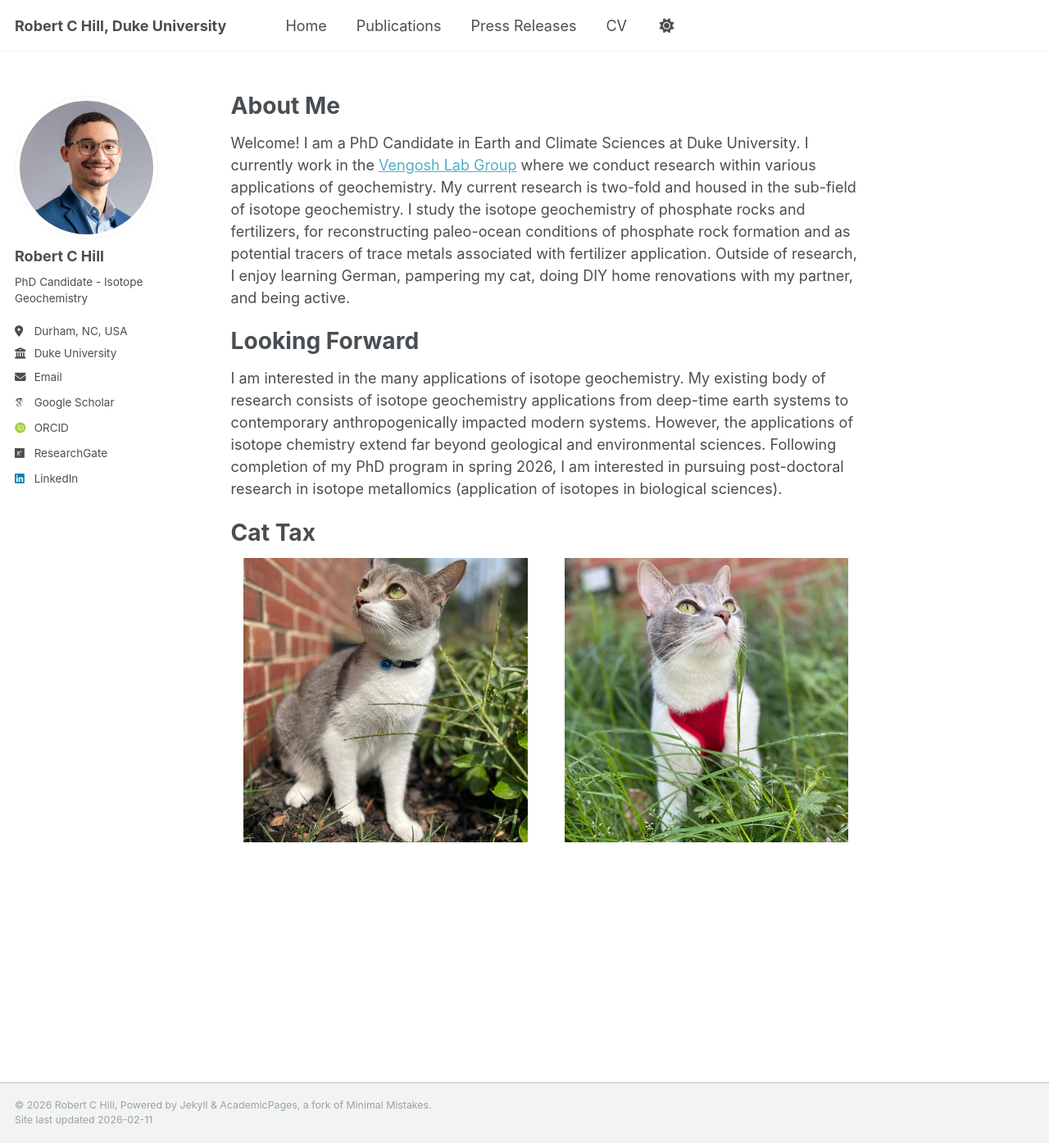
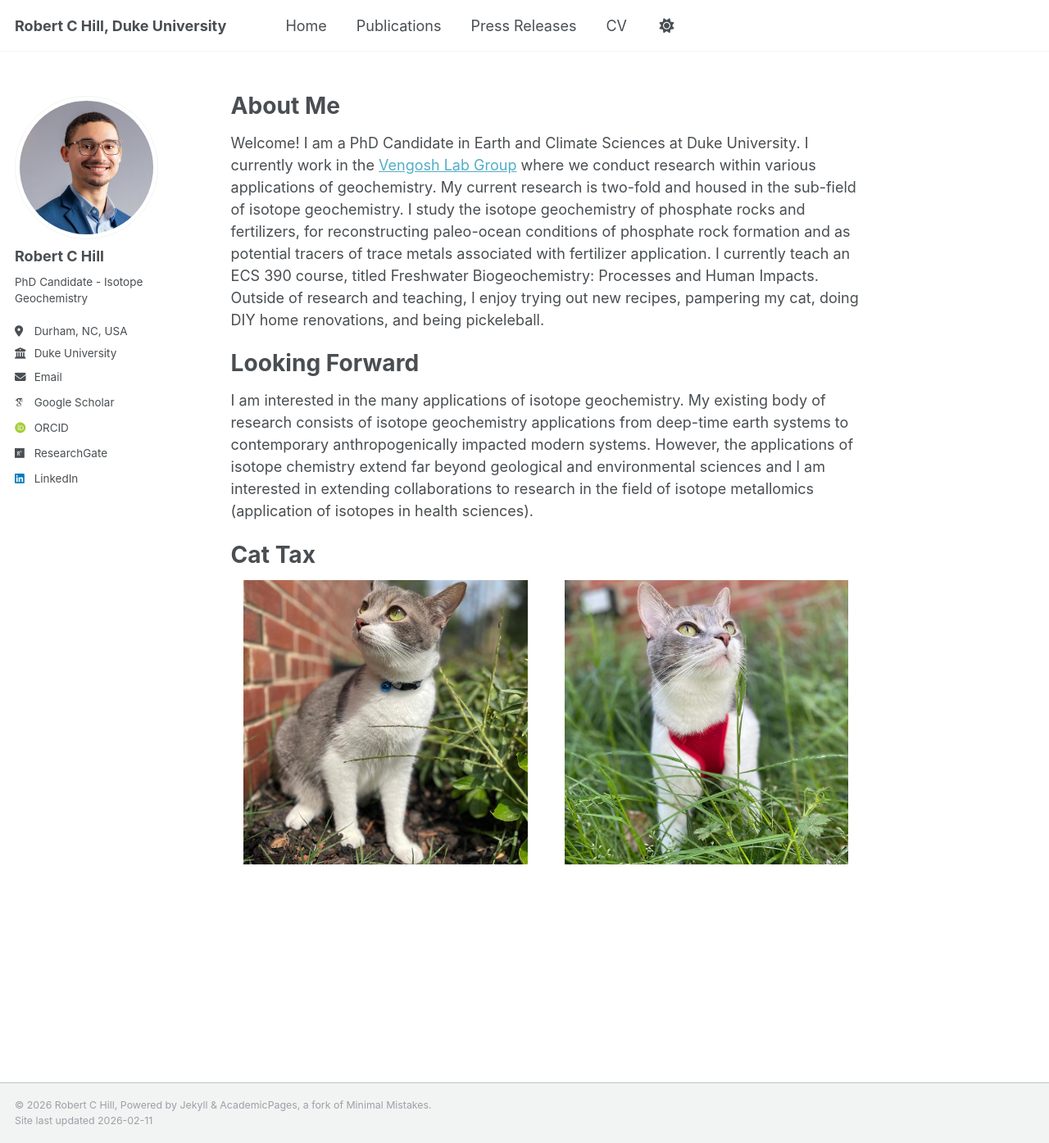
Before and after one commit to robert-c-hill/robert-c-hill.github.io, a Jekyll site: the page built from _pages/about.md, in a window 1280 px wide and 1395 px high. Shown: the whole window at 82% size. Built offline with Jekyll 4.4.1, drawn with Linux system fonts in a browser that asks for light colours; some web fonts are replaced.

Commit message:
Update about.md

```diff
--- a/_pages/about.md
+++ b/_pages/about.md
@@ -9,11 +9,11 @@ redirect_from:
 
 About Me
 ======
-Welcome! I am a PhD Candidate in Earth and Climate Sciences at Duke University. I currently work in the [Vengosh Lab Group](https://sites.nicholas.duke.edu/avnervengosh/) where we conduct research within various applications of geochemistry. My current research is two-fold and housed in the sub-field of isotope geochemistry. I study the isotope geochemistry of phosphate rocks and fertilizers, for reconstructing paleo-ocean conditions of phosphate rock formation and as potential tracers of trace metals associated with fertilizer application. Outside of research, I enjoy learning German, pampering my cat, doing DIY home renovations with my partner, and being active.
+Welcome! I am a PhD Candidate in Earth and Climate Sciences at Duke University. I currently work in the [Vengosh Lab Group](https://sites.nicholas.duke.edu/avnervengosh/) where we conduct research within various applications of geochemistry. My current research is two-fold and housed in the sub-field of isotope geochemistry. I study the isotope geochemistry of phosphate rocks and fertilizers, for reconstructing paleo-ocean conditions of phosphate rock formation and as potential tracers of trace metals associated with fertilizer application. I currently teach an ECS 390 course, titled Freshwater Biogeochemistry: Processes and Human Impacts. Outside of research and teaching, I enjoy trying out new recipes, pampering my cat, doing DIY home renovations, and being pickeleball.
 
 Looking Forward
 ======
-I am interested in the many applications of isotope geochemistry. My existing body of research consists of isotope geochemistry applications from deep-time earth systems to contemporary anthropogenically impacted modern systems. However, the applications of isotope chemistry extend far beyond geological and environmental sciences. Following completion of my PhD program in spring 2026, I am interested in pursuing post-doctoral research in isotope metallomics (application of isotopes in biological sciences).
+I am interested in the many applications of isotope geochemistry. My existing body of research consists of isotope geochemistry applications from deep-time earth systems to contemporary anthropogenically impacted modern systems. However, the applications of isotope chemistry extend far beyond geological and environmental sciences and I am interested in extending collaborations to research in the field of isotope metallomics (application of isotopes in health sciences).
 
 Cat Tax
 =======
```
